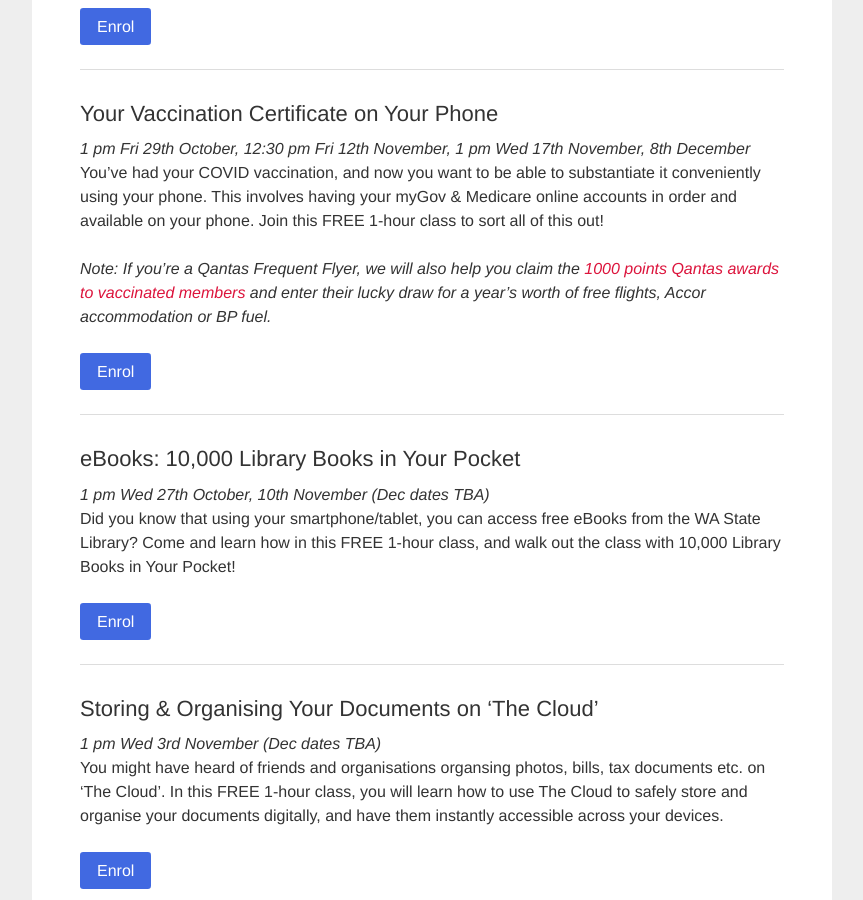
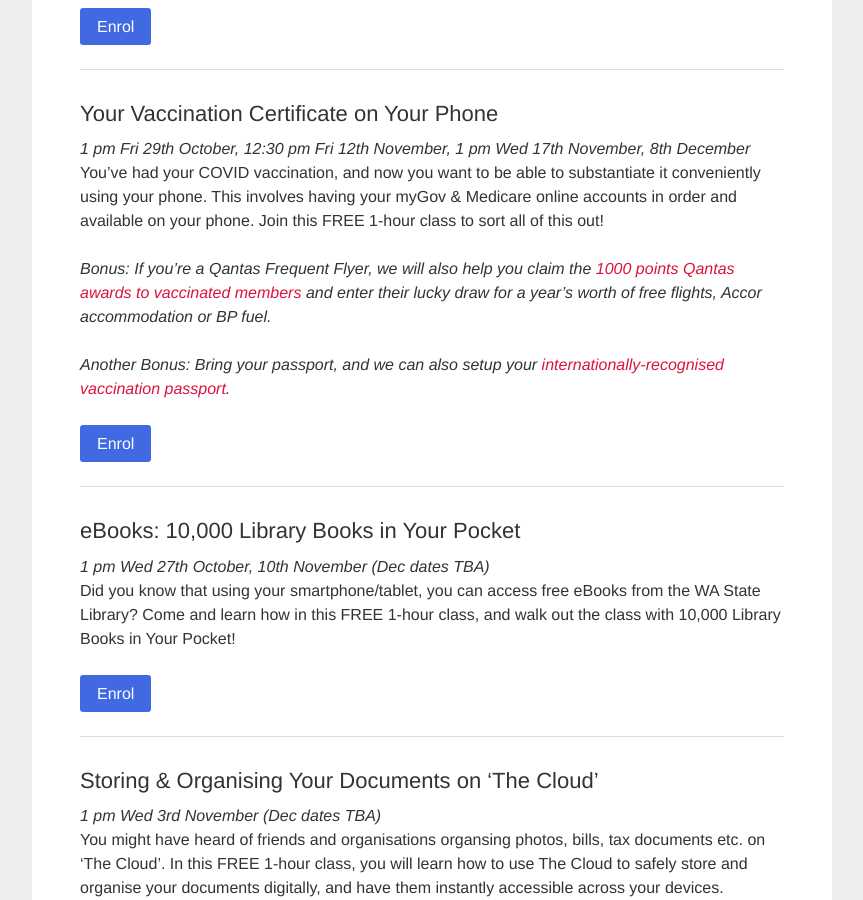
Before and after one commit to auxellbs/splconline.github.io, a Jekyll site: the page built from index.md, in a window 1280 px wide and 900 px high, scrolled down 1788 px. Shown: the whole window, without its empty margins (208-1071 px from the left). Built offline with Jekyll 4.4.1, drawn with Linux system fonts in a browser that asks for light colours.

Commit message:
Update index.md

```diff
--- a/index.md
+++ b/index.md
@@ -51,7 +51,10 @@ Thanks to the advances of technology, there are now smartphone apps that help yo
 *1 pm Fri 29th October, 12:30 pm Fri 12th November, 1 pm Wed 17th November, 8th December*
 You've had your COVID vaccination, and now you want to be able to substantiate it conveniently using your phone. This involves having your myGov & Medicare online accounts in order and available on your phone. Join this FREE 1-hour class to sort all of this out!
 
-*Note: If you're a Qantas Frequent Flyer, we will also help you claim the [1000 points Qantas awards to vaccinated members](https://www.qantas.com/au/en/frequent-flyer/member-offers/been-vaccinated-be-rewarded.html){:target="_blank"} and enter their lucky draw for a year's worth of free flights, Accor accommodation or BP fuel.*
+*Bonus: If you're a Qantas Frequent Flyer, we will also help you claim the [1000 points Qantas awards to vaccinated members](https://www.qantas.com/au/en/frequent-flyer/member-offers/been-vaccinated-be-rewarded.html){:target="_blank"} and enter their lucky draw for a year's worth of free flights, Accor accommodation or BP fuel.*
+
+*Another Bonus: Bring your passport, and we can also setup your [internationally-recognised vaccination passport](https://www.abc.net.au/news/2021-10-19/international-covid-vaccine-certificate-passport/100548596){:target="_blank"}.*
+
 
 [Enrol](https://docs.google.com/forms/d/e/1FAIpQLSf1BWKNcViD4-tdzi4b4cIvrHCW6SW9B87VjcjOoB5lfhzkew/viewform?usp=sf_link){:target="_blank"}{:.btn}
 
```
